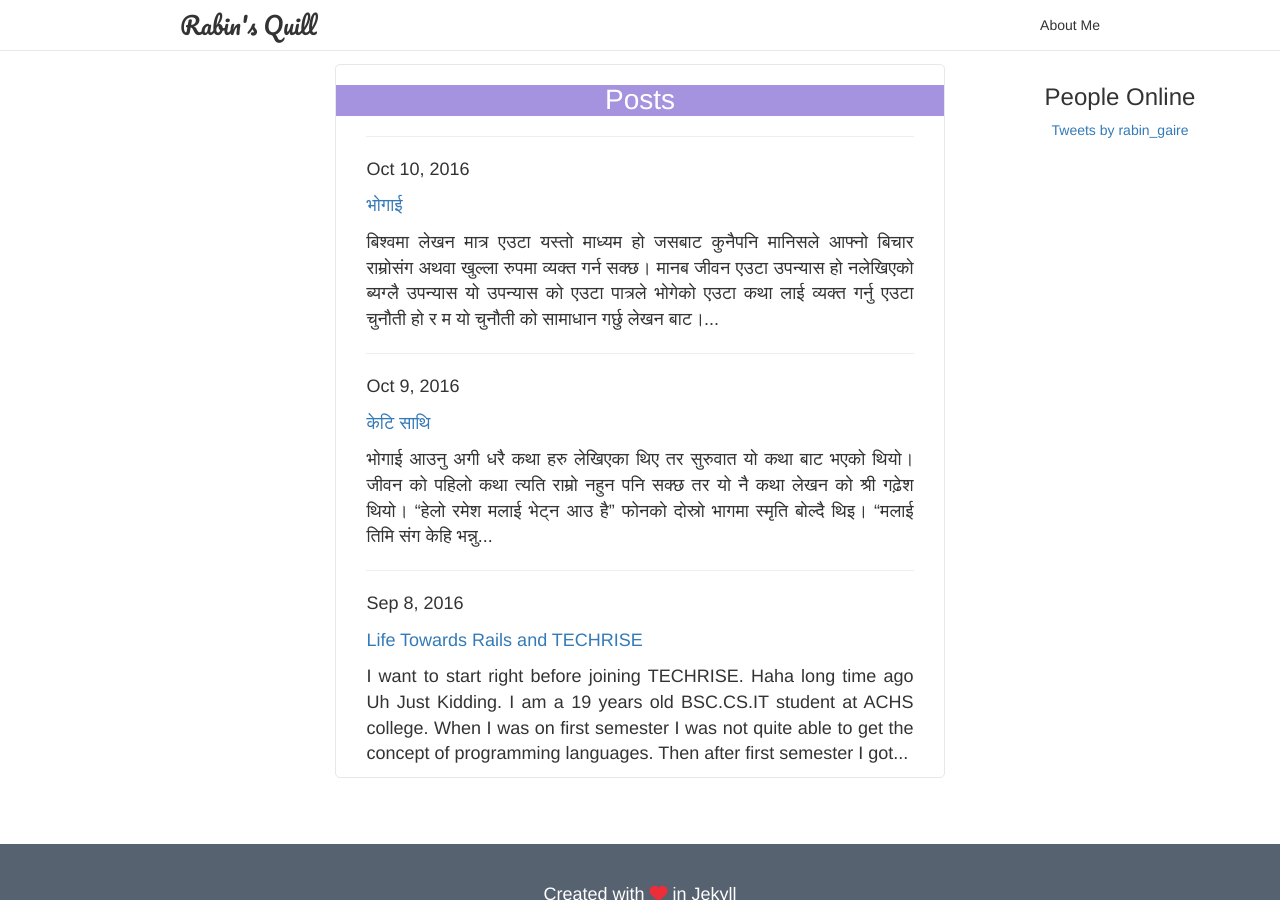
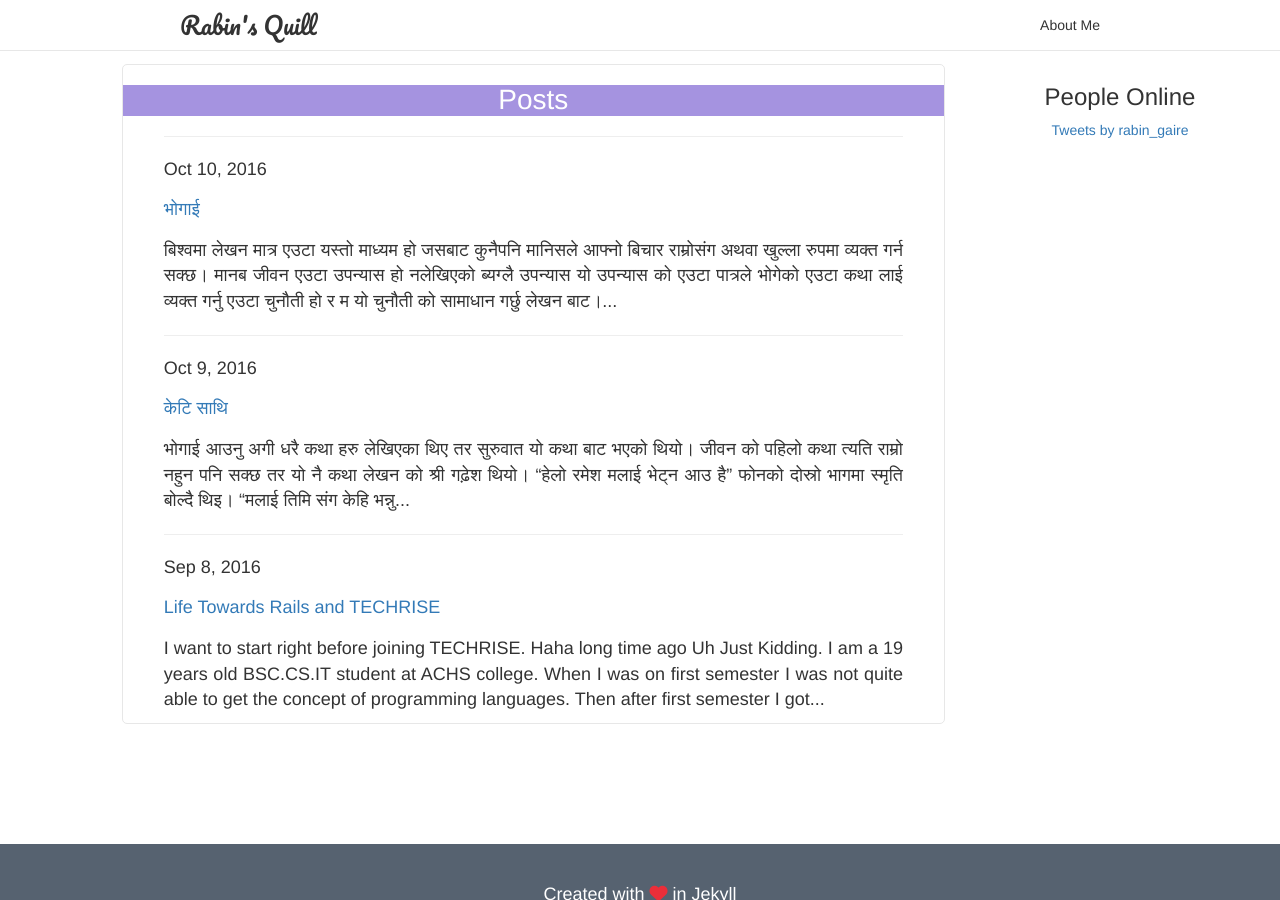
Before and after one commit to rabingaire/rabingaire.github.io, a Jekyll site: the page built from index.html, in a window 1280 px wide and 900 px high. Built offline with Jekyll 4.4.1, drawn with Linux system fonts in a browser that asks for light colours; nearby versions of some CDN libraries; a script that is not in the unit is left out; comment, search, counter and statistics services are not loaded.

Commit message:
minor changes

```diff
--- a/_layouts/default.html
+++ b/_layouts/default.html
@@ -6,9 +6,8 @@
     {% include navbar.html %}
 
     <div class="container-fluid main-data">
-      <div class="col-md-3">
-      </div>
-      <div class="col-md-6 page-content">
+      <div class="col-md-1"></div>
+      <div class="col-md-8 page-content">
         {{ content }}
       </div>
       <div class="col-md-3 text-center">
```
